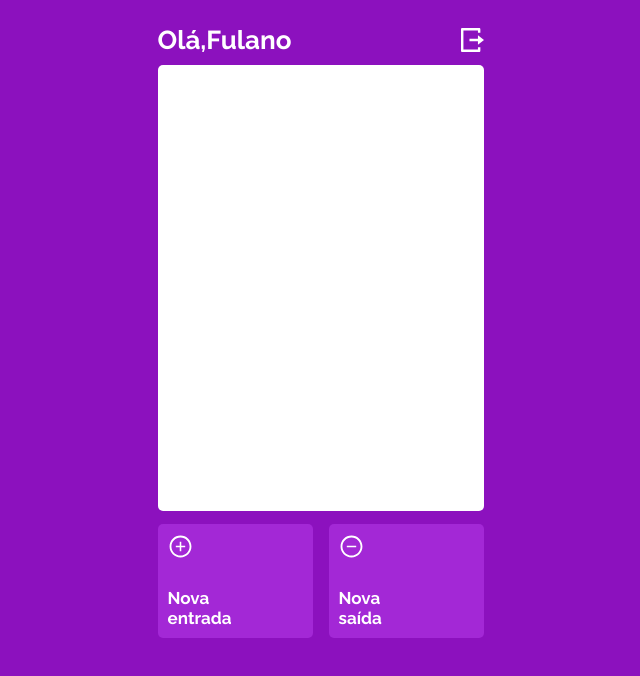
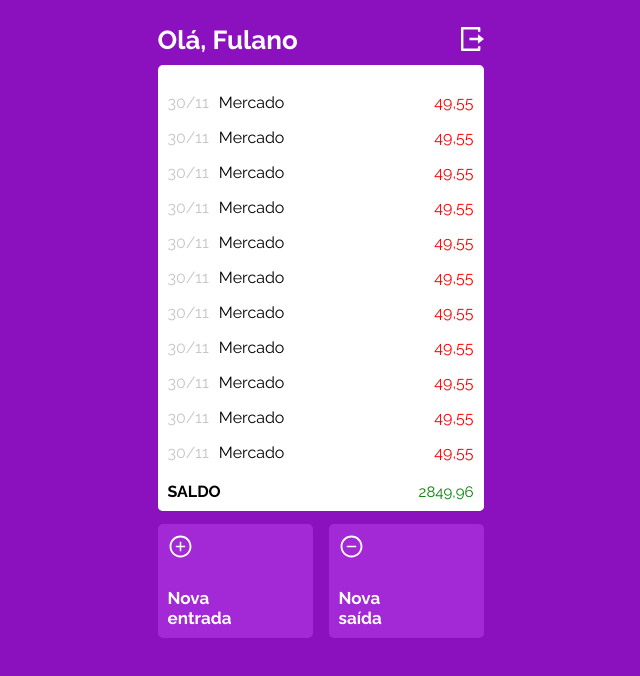
Before and after one commit to Renandp03/projeto14-mywallet-front, a React (Create React App) app: page /home in a window 1280 px wide. Shown: the top 676 px of the page, without its empty margins (295-935 px from the left). Built offline with nearby package versions, Linux system fonts and the light colour scheme; a web font is replaced by a local one.

Commit message:
atualização no layout

```diff
--- a/package.json
+++ b/package.json
@@ -4,6 +4,7 @@
   "private": true,
   "dependencies": {
     "axios": "^1.2.3",
+    "dotenv": "^16.0.3",
     "react": "^18.2.0",
     "react-dom": "^18.2.0",
     "react-router-dom": "^6.6.2",
--- a/src/App.js
+++ b/src/App.js
@@ -10,14 +10,19 @@ import Exit from "./components/Exit";
 
 function App() {
 
+  const [infos, setInfos] = useState([])
+
+
+
+
   return (
 
     <BrowserRouter>
       <GlobalStyled/>
         <Routes>
-          <Route path="/" element={<Login/>}/>
+          <Route path="/" element={<Login setInfos={setInfos}/>}/>
           <Route path="/cadastro" element={<Registration/>}/>
-          <Route path="/home" element={<Home/>}/>
+          <Route path="/home" element={<Home infos={infos}/>}/>
           <Route path="/nova-entrada" element={<Entry/>}/>
           <Route path="/nova-saida" element={<Exit/>}/>
 
--- a/src/components/Home.js
+++ b/src/components/Home.js
@@ -5,12 +5,29 @@ export default function Home(){
     return(
         <Screen>
         <Top>
-            <h1>Olá,Fulano</h1>
-            <img src="assets/exit.svg" alt="exit"/>
+            <h1>Olá, Fulano</h1>
+            <Link to="/"><img src="assets/exit.svg" alt="exit"/></Link>
         </Top>
-        <Box>
+        <BoxStyled>
 
-        </Box>
+            <Data><Description><span>30/11</span>Mercado</Description><RedValue>49,55</RedValue></Data>
+            <Data><Description><span>30/11</span>Mercado</Description><RedValue>49,55</RedValue></Data>
+            <Data><Description><span>30/11</span>Mercado</Description><RedValue>49,55</RedValue></Data>
+            <Data><Description><span>30/11</span>Mercado</Description><RedValue>49,55</RedValue></Data>
+            <Data><Description><span>30/11</span>Mercado</Description><RedValue>49,55</RedValue></Data>
+            <Data><Description><span>30/11</span>Mercado</Description><RedValue>49,55</RedValue></Data>
+            <Data><Description><span>30/11</span>Mercado</Description><RedValue>49,55</RedValue></Data>
+            <Data><Description><span>30/11</span>Mercado</Description><RedValue>49,55</RedValue></Data>
+            <Data><Description><span>30/11</span>Mercado</Description><RedValue>49,55</RedValue></Data>
+            <Data><Description><span>30/11</span>Mercado</Description><RedValue>49,55</RedValue></Data>
+            <Data><Description><span>30/11</span>Mercado</Description><RedValue>49,55</RedValue></Data>
+            <Data><Description><span>30/11</span>Mercado</Description><RedValue>49,55</RedValue></Data>
+            <Data><Description><span>30/11</span>Mercado</Description><RedValue>49,55</RedValue></Data>
+            <Data><Description><span>30/11</span>Mercado</Description><RedValue>49,55</RedValue></Data>
+            <Data><Description><span>30/11</span>Mercado</Description><RedValue>49,55</RedValue></Data>
+
+            <Base><h1>SALDO</h1><p>2849,96</p></Base>
+        </BoxStyled>
 
         <Buttons>
 
@@ -73,12 +90,20 @@ const Top = styled.div`
 
 `
 
-const Box = styled.div`
+const BoxStyled = styled.div`
     width: 326px;
     height: 446px;
     background-color: white;
     border-radius: 5px;
     margin-bottom: 13px;
+    box-sizing: border-box;
+    padding-top: 20px;
+    position: relative;
+    overflow-y: scroll;
+    *{
+        font-family: 'Raleway';
+        font-size: 16px;
+    }
 `
 const Buttons = styled.div`
     width: 326px;
@@ -119,3 +144,59 @@ const Buttons = styled.div`
     }
 
 `
+
+const Data = styled.div`
+    width: 326px;
+    height: 35px;
+    display: flex;
+    align-items: center;
+    justify-content: space-between;
+
+
+`
+
+
+const Description = styled.div`
+    display: flex;
+    color: black;
+    margin: 10px 0px;
+    span{
+    color: #C6C6C6;
+    margin: 0px 10px;
+    }
+
+`
+
+const RedValue = styled.span`
+    color: red;
+    margin-right: 10px;
+`
+const ValueGreen = styled.span`
+    color: red;
+    margin-right: 10px;
+`
+
+const Base = styled.div`
+    display: flex;
+    justify-content: space-between;
+    align-items: center;
+    width: 326px;
+    background-color: white;
+    z-index: 1;
+    font-size: 17px;
+    position: sticky;
+    bottom: 0px;
+    left: 0px;
+    h1{
+        color: black;
+        margin: 10px;
+        font-weight: 700;
+    }
+    p{
+        color: green;
+        margin: 10px;
+        font-weight: 400;
+
+    }
+
+`
--- a/src/components/Login.js
+++ b/src/components/Login.js
@@ -8,12 +8,25 @@ export default function Login(){
 
     const [email, setEmail] = useState("")
     const [password, setPassword] = useState("")
+    const navigate = useNavigate()
+
+    function makeLogin(event){
+        event.preventDefault()
+
+        const request = axios.post("localhost",{email,password})
+        request.then(response => {
+            navigate("/home/:id")
+        })
+        request.catch(error => alert(error))
+    }
 
 
     return(
         <Screen>
+
             <Title>MyWallet</Title>
-            <Form>
+
+            <Form onSubmit={makeLogin}>
 
                 <input
                 type="email"
@@ -32,9 +45,10 @@ export default function Login(){
                 />
 
                 <button type="submit">Entrar</button>
+
             </Form>
-            <Link to="/cadastro"><p> Primeira vez?Cadastre-se!</p></Link>
 
+            <Link to="/cadastro"><p>Primeira vez?Cadastre-se!</p></Link>
 
         </Screen>
     )
--- a/src/components/Registration.js
+++ b/src/components/Registration.js
@@ -1,6 +1,7 @@
 import styled from "styled-components";
 import { useState } from "react";
-import { Link } from "react-router-dom";
+import { Link, useNavigate } from "react-router-dom";
+import axios from "axios";
 
 export default function Registration(){
 
@@ -8,13 +9,25 @@ export default function Registration(){
     const [email, setEmail] = useState("")
     const [password, setPassword] = useState("")
     const [passwordConfirm, setPasswordConfirm] = useState("")
+    const navigate = useNavigate()
+
+
+    function sign_up(){
+        if(password !== passwordConfirm){
+            return alert("Confirme a senha corretamente")
+        }
+
+        axios.post("http://localhost:5000/users", {name,email,password})
+        .then(() => navigate("/"))
+        .catch((error) => alert(error.message))
+    }
 
 
 
     return(
         <Screen>
             <Title>MyWallet</Title>
-            <Form>
+            <Form onSubmit={sign_up}>
 
                 <input
                 type="text"
```
Also changed, not shown: 1 other file (tests, documents, lock files or other folders).
